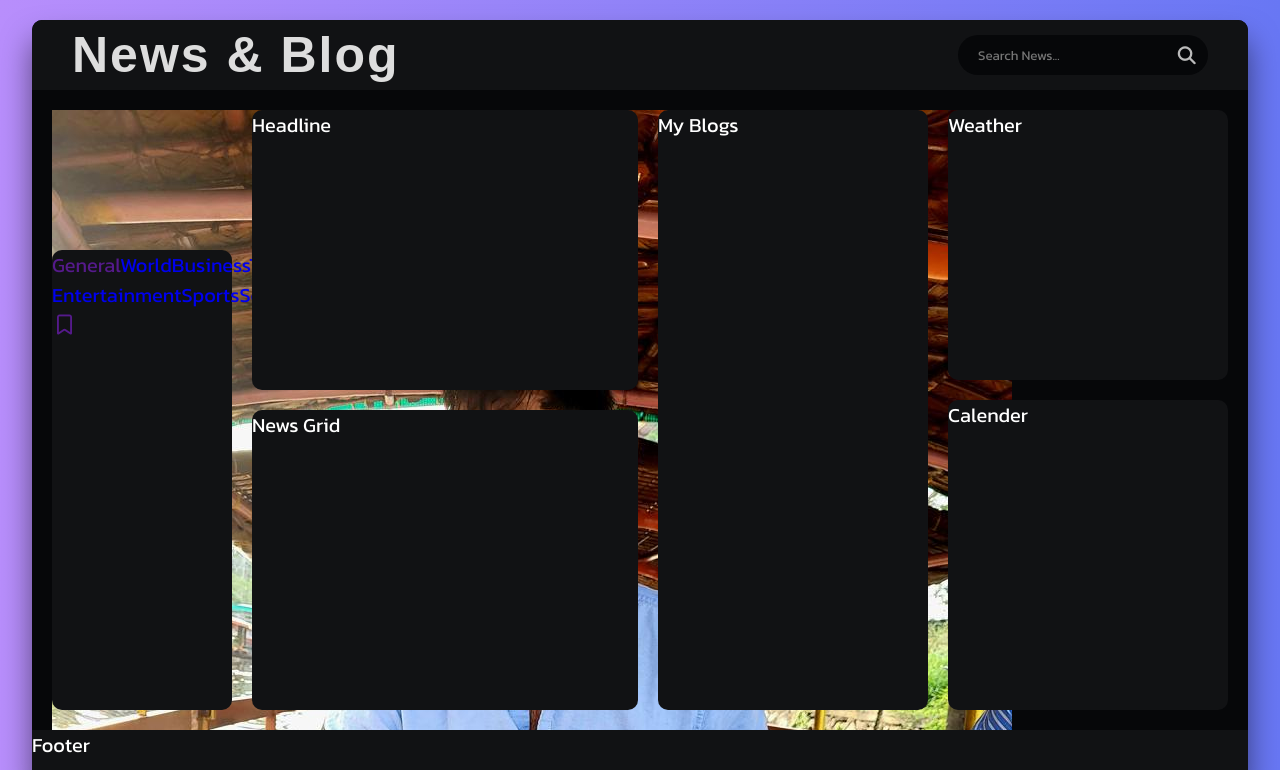
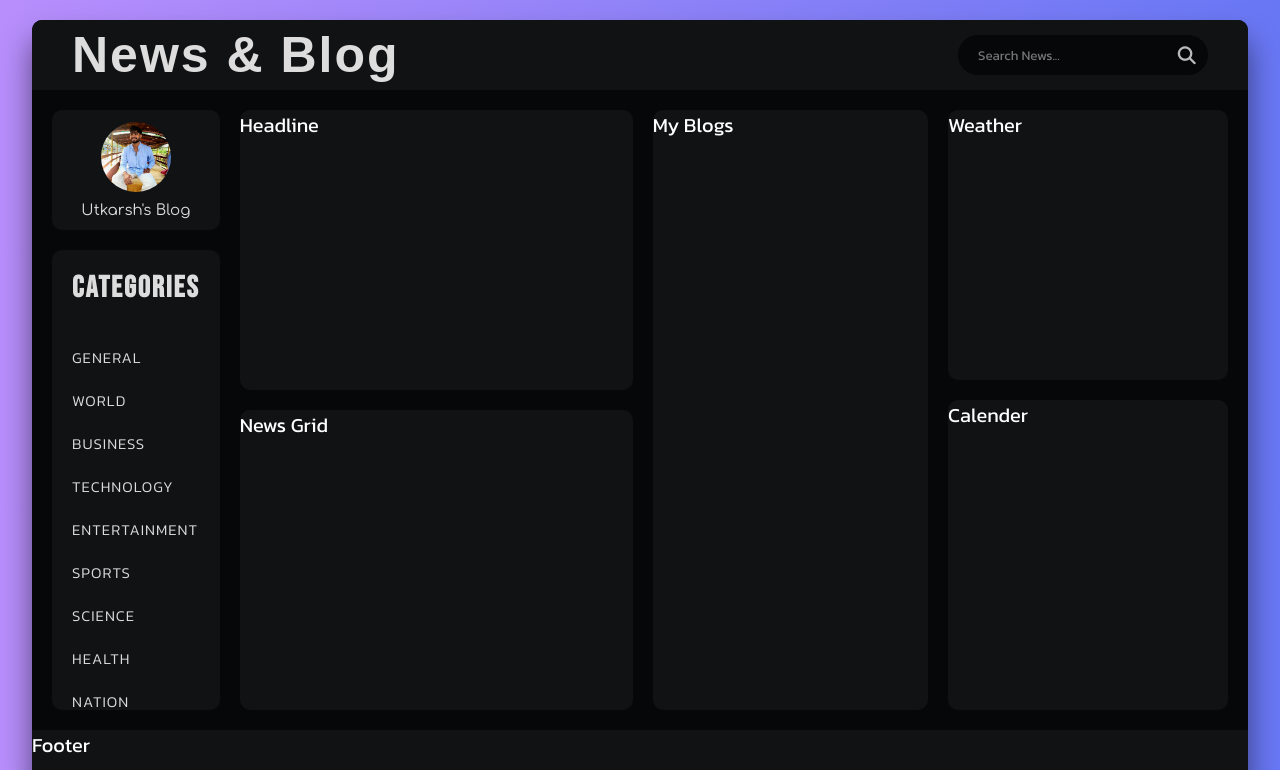
Before and after one commit to UtkarshRaghuvansh1/news-and-blogs-react, a React (Vite) app: page / in a window 1280 px wide. Shown: the top 770 px of the page. Built offline with nearby package versions, Linux system fonts and the light colour scheme.

Commit message:
Navbar layout and styling

```diff
--- a/src/components/News.css
+++ b/src/components/News.css
@@ -60,7 +60,7 @@
   font-size: 1.8rem;
 }
 /* ******************************************************************************* */
-/* Styling News Content */
+/* Styling News Content - Parent div*/
 .news-content {
   display: flex;
   column-gap: 2rem;
@@ -73,13 +73,7 @@
   height: calc(100% - 16rem);
   padding: 0 2rem;
 }
-/* Styling Footer*/
-.news-footer {
-  width: 100%;
-  min-height: 5rem;
-  background-color: #111214;
-  border-radius: 0 0 1rem 1rem;
-}
+/* ************************************************************************************ */
 /* Styling navbar*/
 .navbar {
   width: 18rem;
@@ -93,13 +87,62 @@
   height: 20%;
   background-color: #111214;
   border-radius: 1rem;
+  /* Center the elements  */
+  display: flex;
+  flex-direction: column;
+  justify-content: center;
+  align-items: center;
+  row-gap: 1rem;
+  cursor: pointer;
+}
+.user img {
+  width: 7rem;
+  aspect-ratio: 1; /* width and height will always be same*/
+  object-fit: cover;
+  border-radius: 50%;
+}
+.user p {
+  font-family: "Comfortaa", sans-serif;
+  font-size: 1.5rem;
+  color: #ddd;
 }
 .categories {
   width: 100%;
   height: calc(80% - 2rem);
   background-color: #111214;
   border-radius: 1rem;
+  /* Align item vertically  */
+  display: flex;
+  flex-direction: column;
+  row-gap: 2rem;
+  padding: 2rem;
 }
+.nav-heading {
+  font-family: "Bebas Neue", sans-serif;
+  font-size: clamp(1.5rem, 2.5cqi, 3rem);
+  color: #ddd;
+  letter-spacing: 0.2rem;
+  margin-bottom: 2rem;
+}
+.nav-links {
+  display: flex;
+  flex-direction: column;
+  row-gap: 2rem;
+}
+.nav-link {
+  font-size: 1.5rem;
+  font-weight: 300;
+  color: #ddd;
+  text-transform: uppercase;
+  letter-spacing: 0.1rem;
+  display: flex;
+  align-items: center;
+}
+.nav-link i {
+  font-size: 1.7rem;
+  margin-left: 1rem;
+}
+/* ************************************************************************ */
 /* Styling news section */
 .news-section {
   /* clamp() - allows to set values within epecified range */
@@ -139,3 +182,12 @@
   flex-direction: column;
   row-gap: 2rem;
 }
+
+/* ****************************************************************************** */
+/* Styling Footer*/
+.news-footer {
+  width: 100%;
+  min-height: 5rem;
+  background-color: #111214;
+  border-radius: 0 0 1rem 1rem;
+}
--- a/src/components/News.jsx
+++ b/src/components/News.jsx
@@ -25,7 +25,7 @@
             <p>Utkarsh's Blog</p>
           </div>
           <div className="categories">
-            <h1 className="nav-heading"></h1>
+            <h1 className="nav-heading">Categories </h1>
             <div className="nav-links">
               <a href="" className="nav-link">
                 General
```
